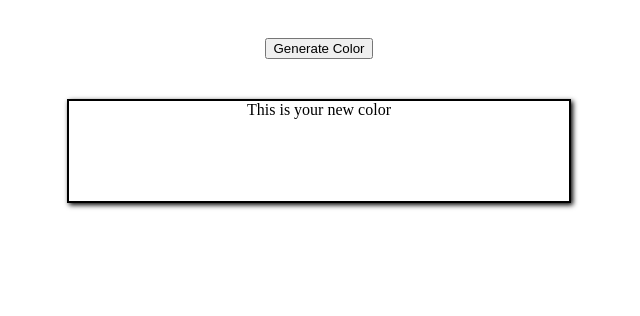
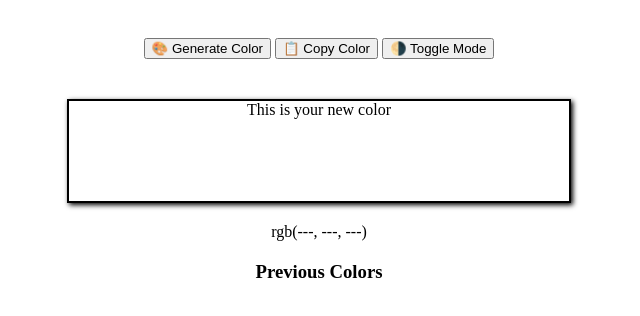
Before and after one commit to Satyam6201/Random-color, a plain HTML site: page index.html in a window 1280 px wide. Shown: the part 80-396 px from the top of the page, without its empty margins (321-961 px from the left). Drawn offline with Linux system fonts and the light colour scheme.

Commit message:
Add Feature

```diff
--- a/index.html
+++ b/index.html
@@ -3,14 +3,22 @@
 <head>
     <meta charset="UTF-8">
     <meta name="viewport" content="width=device-width, initial-scale=1.0">
-    <title>Random color</title>
+    <title>Random Color Generator</title>
+    <link rel="stylesheet" href="style.css">
 </head>
-<link rel="stylesheet" href="Style.css">
 <body>
     <h1>Generate a Random Color</h1>
-    <button>Generate Color</button>
-    <br>
-    <div>This is your new color</div>
+
+    <button id="generateBtn">🎨 Generate Color</button>
+    <button id="copyBtn">📋 Copy Color</button>
+    <button id="modeToggle">🌗 Toggle Mode</button>
+
+    <div id="colorBox">This is your new color</div>
+
+    <p id="colorCode">rgb(---, ---, ---)</p>
+
+    <h3>Previous Colors</h3>
+    <ul id="colorHistory"></ul>
 
     <script src="app.js"></script>
 </body>
```
